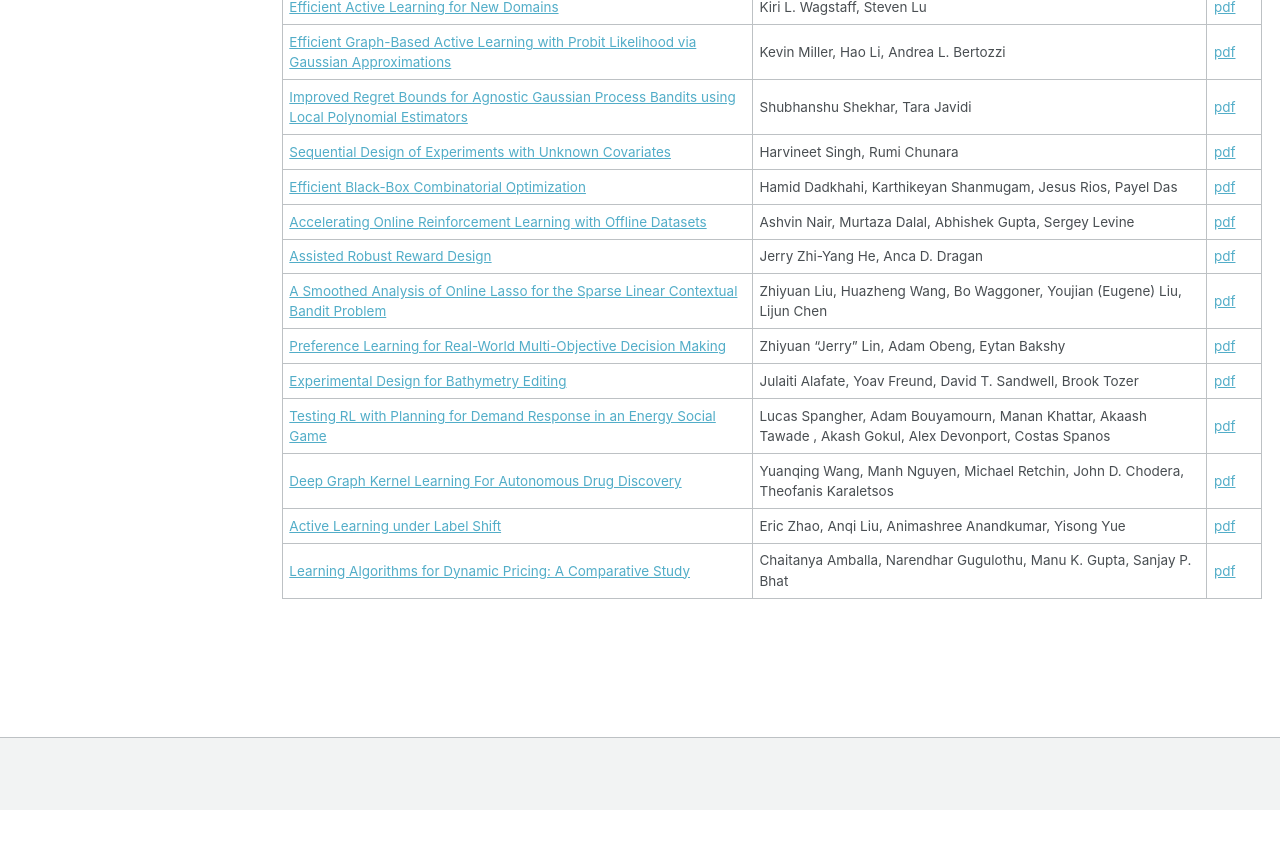
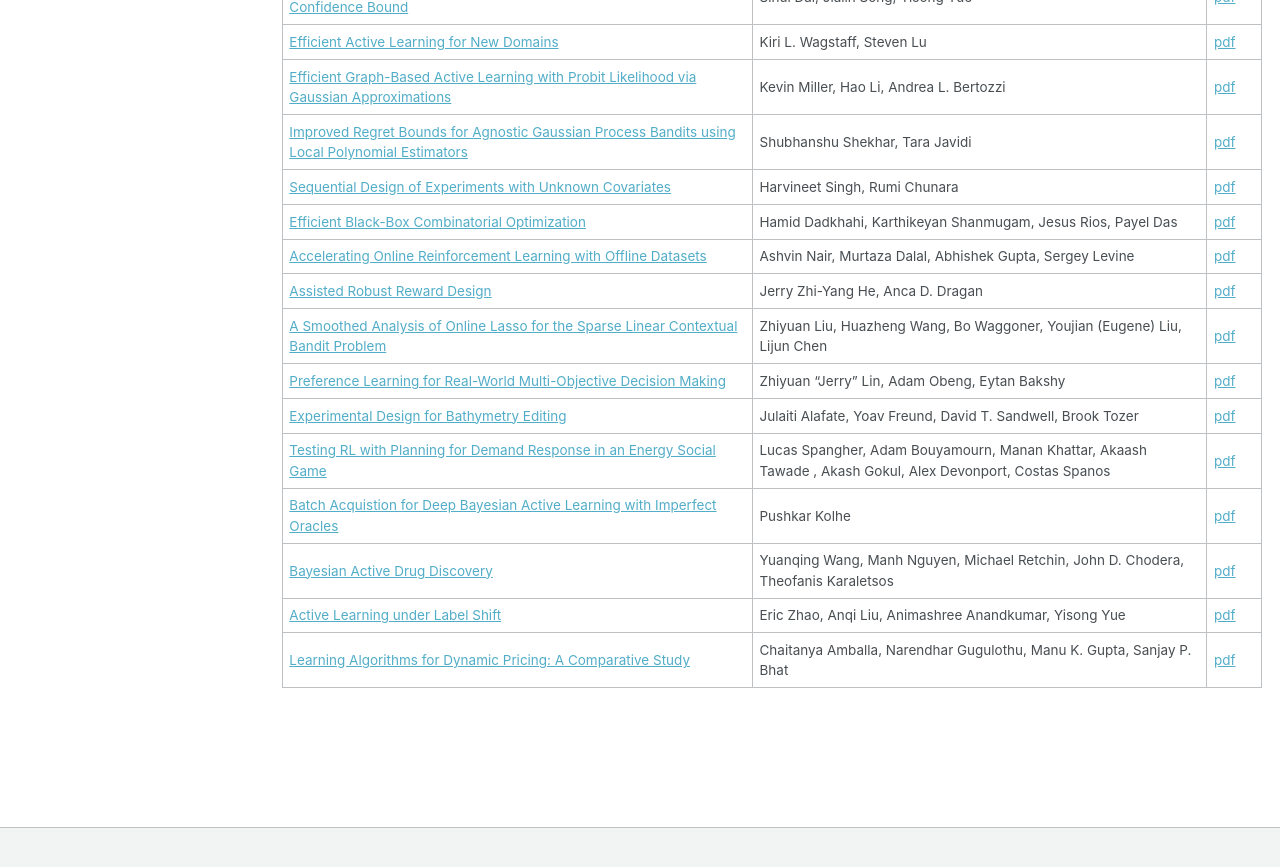
Before and after one commit to realworldml/icml2023, a Jekyll site: the page built from _pages/accepted.md, in a window 1280 px wide and 900 px high, scrolled down 1618 px. Shown: the top 867 px of the window. Built offline with Jekyll 4.4.1, drawn with Linux system fonts in a browser that asks for light colours; before the commit the page ends 2428 px from its top, so only the background shows below that; some of the changed text lies outside the part shown.

Commit message:
add final cr and slides, and update accepted papers

```diff
--- a/_pages/accepted.md
+++ b/_pages/accepted.md
@@ -13,6 +13,7 @@ author_profile: true
 [Active Learning for Air Quality Station Deployment](/files/cr/6_RealMLICML2020_Camera-Ready_6.pdf) | S. Deepak Narayanan, Apoorv Agnihotri, Nipun Batra | [pdf](/files/slides/6_RealMLICML2020_Lightning_Slides_6.pdf)
 [Active Learning Using Discrepancy](/files/cr/7_cui_paper.pdf) | Zhenghang Cui, Issei Sato | [pdf](/files/slides/7_cui_slides.pdf)
 [A Large-scale Open Dataset for Bandit Algorithms](/files/cr/9_camera-ready_-_A_Large-scale_Open_Dataset_for_Bandit_Algorithms.pdf) | Yuta Saito, Shunsuke Aihara, Megumi Matsutani, Yusuke Narita | [pdf](/files/slides/9_slides_-_A_Large-scale_Open_Dataset_for_Bandit_Algorithms.pdf)
+[Max-value Entropy Search for Multi-Objective Bayesian Optimization](/files/cr/10_MESMO_icml_workshop.pdf) | Syrine Belakaria, Aryan Deshwal, Janardhan Rao Doppa | [pdf](/files/slides/10_2-mins-slides-icml-workshop.pdf)
 [Optimizing Discrete Spaces via Expensive Evaluations: A Learning to Search Framework](/files/cr/11_Discrete_BO_RealML_camera_ready.pdf) | Aryan Deshwal, Syrine Belakaria, Janardhan Rao, Alan Fern | [pdf](/files/slides/11_L2S_DISCO_slides.pdf)
 [Active Online Domain Adaptation](/files/cr/12_Active_Online_Domain_Adaptation__JMLR_6_pages_.pdf) | Yining Chen, Haipeng Luo, Tengyu Ma, Chicheng Zhang  | [pdf](/files/slides/12_ICML_2020_workshop_2min.pdf)
 [Decentralized Policy Gradient Method for Mean-Field Linear Quadratic Regulator with Global Convergence](/files/cr/13_mf_lqr_realml_cr.pdf) | Lewis Liu, Zhuoran Yang, Yuchen Lu, Zhaoran Wang | [pdf](/files/slides/13_MF_DPGM_pre_v1.pdf)
@@ -29,7 +30,7 @@ author_profile: true
 [Query-augmented Active Learning for Large-scale Clustering](/files/cr/25_ICML_workshop.pdf) | Yujia Deng, Yubai Yuan, Irvine Haoda, Annie Qu | [pdf](/files/slides/25_ICML2020_workshop.pdf)
 [Stochastic Multiplayer Bandit Learning from Player-Dependent Feedback](/files/cr/26_stochastic_multiplayer_paper.pdf) | Zhi Wang, Manish Kumar Singh, Chicheng Zhang, Laurel D. Riek, Kamalika Chaudhuri | [pdf](/files/slides/26_stochastic_multiplayer_slides.pdf)
 [Cost-Efficient Online Hyperparameter Optimization](/files/cr/28_camera-ready.pdf) | Jingkang Wang, Mengye Ren, Ilija Bogunovic, Yuwen Xiong, Raquel Urtasun | [pdf](/files/slides/28_slide.pdf)
-Cost-Aware Bayesian Optimization via Information Directed Sampling | Biswajit Paria, Willie Neiswanger, Ramina Ghods, Jeff Schneider, Barnabás Póczos | [pdf](/files/slides/29_icml_workshop_slides.pdf)
+[Cost-Aware Bayesian Optimization via Information Directed Sampling](/files/cr/29_Cost_Aware_BO_ICML_2020_Workshop.pdf) | Biswajit Paria, Willie Neiswanger, Ramina Ghods, Jeff Schneider, Barnabás Póczos | [pdf](/files/slides/29_icml_workshop_slides.pdf)
 [Promoting Fairness in Learned Models by Learning to Active Learn under Parity  Constraints](/files/cr/30_panda_realml_camera_ready.pdf) | Amr Sharaf, Hal Daumé III | [pdf](/files/slides/30_panda_presentation.pdf)
 [PareCO: Pareto-aware Channel Optimization for Slimmable Neural Networks](/files/cr/31_PareCO-realml-paper.pdf) | Ting-Wu Chin, Ari S. Morcos, Diana Marculescu | [pdf](/files/slides/31_PareCO-realml-slides.pdf)
 [Faster & More Reliable Tuning of Neural Networks: Bayesian Optimization with Importance Sampling](/files/cr/32_IBO_ICML_Workshop2020.pdf) | Setareh Ariafar, Zelda Mariet, Ehsan Elhamifar, Dana Brooksm, Jennifer Dy, Jasper Snoek | [pdf](/files/slides/32_ICML_2020_RealWorldWorkshop_IBO.pdf)
@@ -47,10 +48,7 @@ Cost-Aware Bayesian Optimization via Information Directed Sampling | Biswajit Pa
 [Preference Learning for Real-World Multi-Objective Decision Making](/files/cr/44_realml_lin_paper.pdf) | Zhiyuan "Jerry" Lin, Adam Obeng, Eytan Bakshy | [pdf](/files/slides/44_realml_lin_slides.pdf)
 [Experimental Design for Bathymetry Editing](/files/cr/45_bathymetry-realworldml.pdf) | Julaiti Alafate, Yoav Freund, David T. Sandwell, Brook Tozer | [pdf](/files/slides/45_slides-bathymetry-realworldml-v2.pdf)
 [Testing RL with Planning for Demand Response in an Energy Social Game](/files/cr/46_ICML_experiment_prospectus_JMLR_format_sty.pdf) | Lucas Spangher, Adam Bouyamourn, Manan Khattar, Akaash Tawade , Akash Gokul, Alex Devonport, Costas Spanos | [pdf](/files/slides/46_RealML_presentation.pdf)
-[Deep Graph Kernel Learning For Autonomous Drug Discovery](/files/cr/48_BADD_paper_workshop.pdf) | Yuanqing Wang, Manh Nguyen, Michael Retchin, John D. Chodera, Theofanis Karaletsos | [pdf](/files/slides/48_BADD_slides_workshop.pdf)
+[Batch Acquistion for Deep Bayesian Active Learning with Imperfect Oracles](/files/cr/47_final.pdf) | Pushkar Kolhe | [pdf](/files/slides/47_presentation.pdf)
+[Bayesian Active Drug Discovery](/files/cr/48_BADD_paper_workshop.pdf) | Yuanqing Wang, Manh Nguyen, Michael Retchin, John D. Chodera, Theofanis Karaletsos | [pdf](/files/slides/48_BADD_slides_workshop.pdf)
 [Active Learning under Label Shift](/files/cr/50_eric_alls_paper.pdf) | Eric Zhao, Anqi Liu, Animashree Anandkumar, Yisong Yue | [pdf](/files/slides/50_eric_alls_slides.pdf)
 [Learning Algorithms for Dynamic Pricing: A Comparative Study](/files/cr/51_dynamic_pricing_cr.pdf) | Chaitanya Amballa, Narendhar Gugulothu, Manu K. Gupta, Sanjay P. Bhat | [pdf](/files/slides/51_dynamic_pricing_slides.pdf)
-
-
-<!-- 10 | Max-value Entropy Search for Multi-Objective Bayesian Optimization | author1 author2 author3 author4 author5 | pdf -->
-<!-- 47 | Batch Acquistion for Deep Bayesian Active Learning with Imperfect Oracles | author1 author2 author3 author4 author5 | pdf -->
```
Also changed, not shown: 4 other files.
